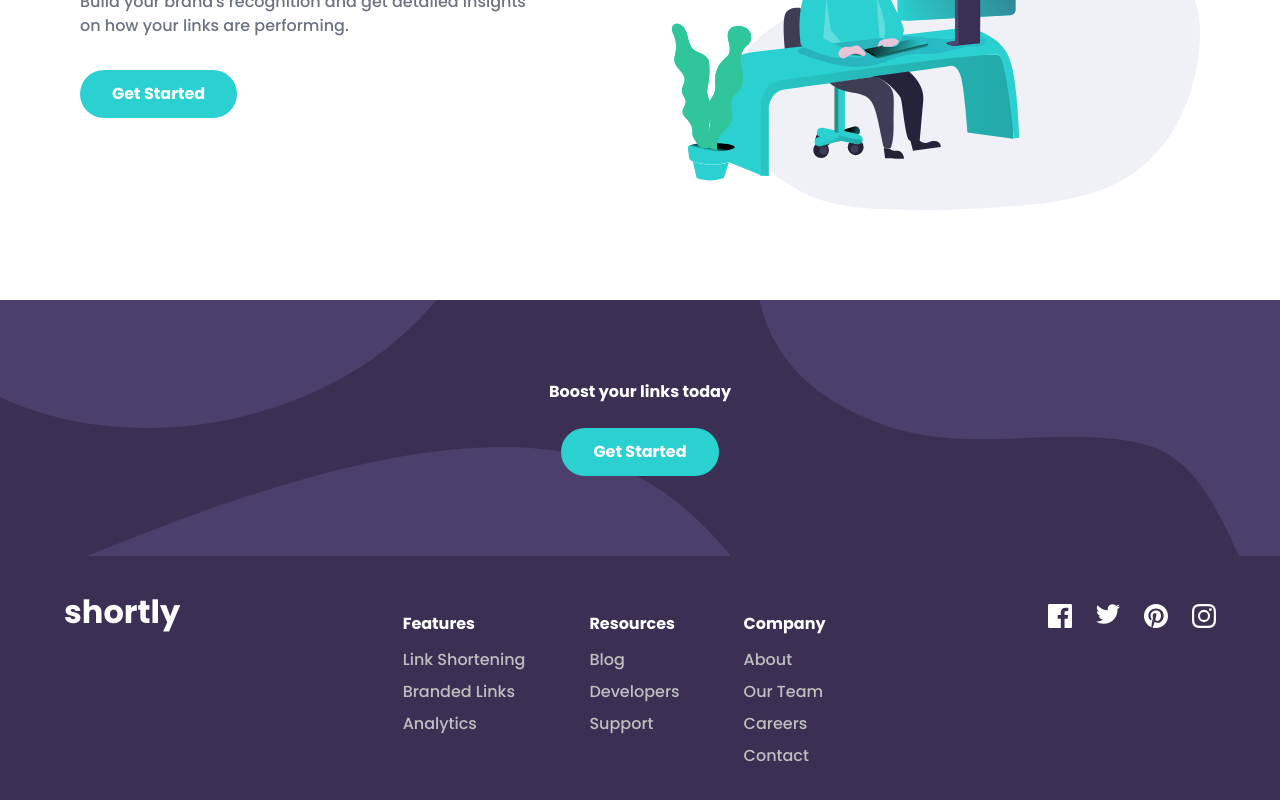
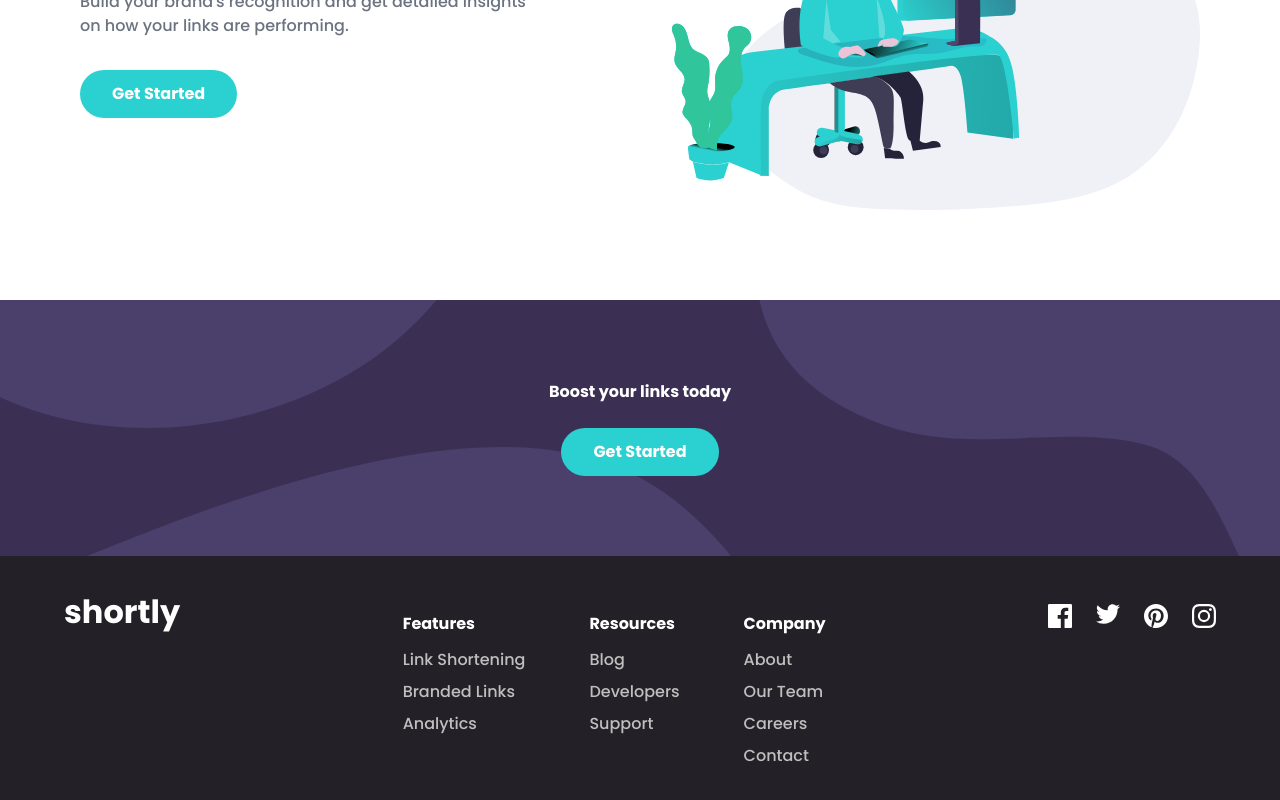
Before and after one commit to codesmiles/url-shortener-fullstack-nextjs, a Next.js app: page / in a window 1280 px wide. Shown: the part 316-1116 px from the top of the page. Built offline with nearby package versions, Linux system fonts and the light colour scheme.

Commit message:
implement fixes

```diff
--- a/app/components/blocks/Footer.tsx
+++ b/app/components/blocks/Footer.tsx
@@ -16,7 +16,7 @@ const Footer = () => {
   };
   const footerTitle = Object.keys(footerContent) as (keyof FooterContent)[];
   return (
-    <footer className="bg-[hsl(257,27%,26%)] text-white text-center md:text-left px-4 py-8">
+    <footer className="bg-[hsl(260,8%,14%)] text-white text-center md:text-left px-4 py-8">
       <div className="max-w-6xl mx-auto">
         <div className="md:flex md:justify-between md:items-start">
           <h1
--- a/app/components/blocks/SocialIcons.tsx
+++ b/app/components/blocks/SocialIcons.tsx
@@ -1,4 +1,4 @@
-import React, { Children } from 'react';
+import React from 'react';
 import Link from 'next/link';
 
 
```
